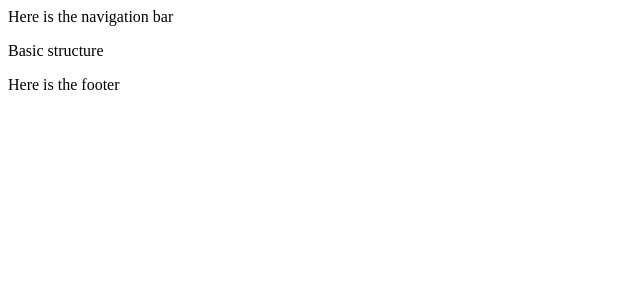
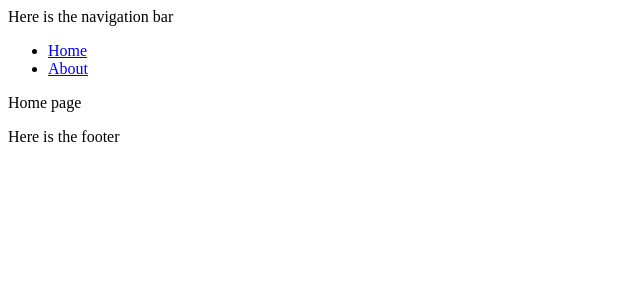
Before and after one commit to imran5644/react-catalogue-capstone, a React (Create React App) app: page / in a window 1280 px wide. Shown: the top 300 px of the page, without its empty margins (0-640 px from the left). Built offline with nearby package versions, Linux system fonts and the light colour scheme.

Commit message:
Adds react-router-dom package, components and containers, Creates Routes on index.js, Adds links on the navigation bar

```diff
--- a/package.json
+++ b/package.json
@@ -8,6 +8,7 @@
     "@testing-library/user-event": "^12.1.10",
     "react": "^17.0.2",
     "react-dom": "^17.0.2",
+    "react-router-dom": "^5.2.0",
     "react-scripts": "4.0.3",
     "web-vitals": "^1.0.1"
   },
--- /dev/null
+++ b/src/components/About.js
@@ -0,0 +1,9 @@
+import React from 'react';
+
+const About = () => {
+  return (
+    <div>Here is the about page</div>
+  )
+}
+
+export default About;
--- /dev/null
+++ b/src/containers/Home.js
@@ -0,0 +1,11 @@
+import React from 'react';
+
+const Home = () => {
+    return (
+        <div>
+          <p>Home page</p>
+        </div>
+    );
+  }
+
+export default Home;
--- a/src/containers/NavBar.js
+++ b/src/containers/NavBar.js
@@ -1,9 +1,16 @@
 import React from 'react';
+import { Link } from 'react-router-dom';
 
 const NavBar = () => {
   return (
-    <nav>Here is the navigation bar</nav>
-  )
+    <nav>
+      Here is the navigation bar
+      <ul>
+        <li><Link to='/'>Home</Link></li>
+        <li><Link to='/about'>About</Link></li>
+      </ul>
+    </nav>
+  );
 }
 
 export default NavBar;
--- a/src/index.js
+++ b/src/index.js
@@ -1,14 +1,22 @@
 import React from 'react';
 import ReactDOM from 'react-dom';
-import App from './App';
+import {   BrowserRouter as Router,
+  Switch,
+  Route,
+} from 'react-router-dom';
 import NavBar from './containers/NavBar';
 import Footer from './components/Footer';
+import Home from './containers/Home';
+import About from './components/About';
 
 ReactDOM.render(
-  <>
+  <Router>
     <NavBar />
-    <App />
+    <Switch>
+      <Route path='/' exact component={Home} />
+      <Route path='/about' component={About} />
+    </Switch>
     <Footer />
-  </>,
+  </Router>,
   document.getElementById('root')
 );
```
Also changed, not shown: 1 other file (tests, documents, lock files or other folders).
